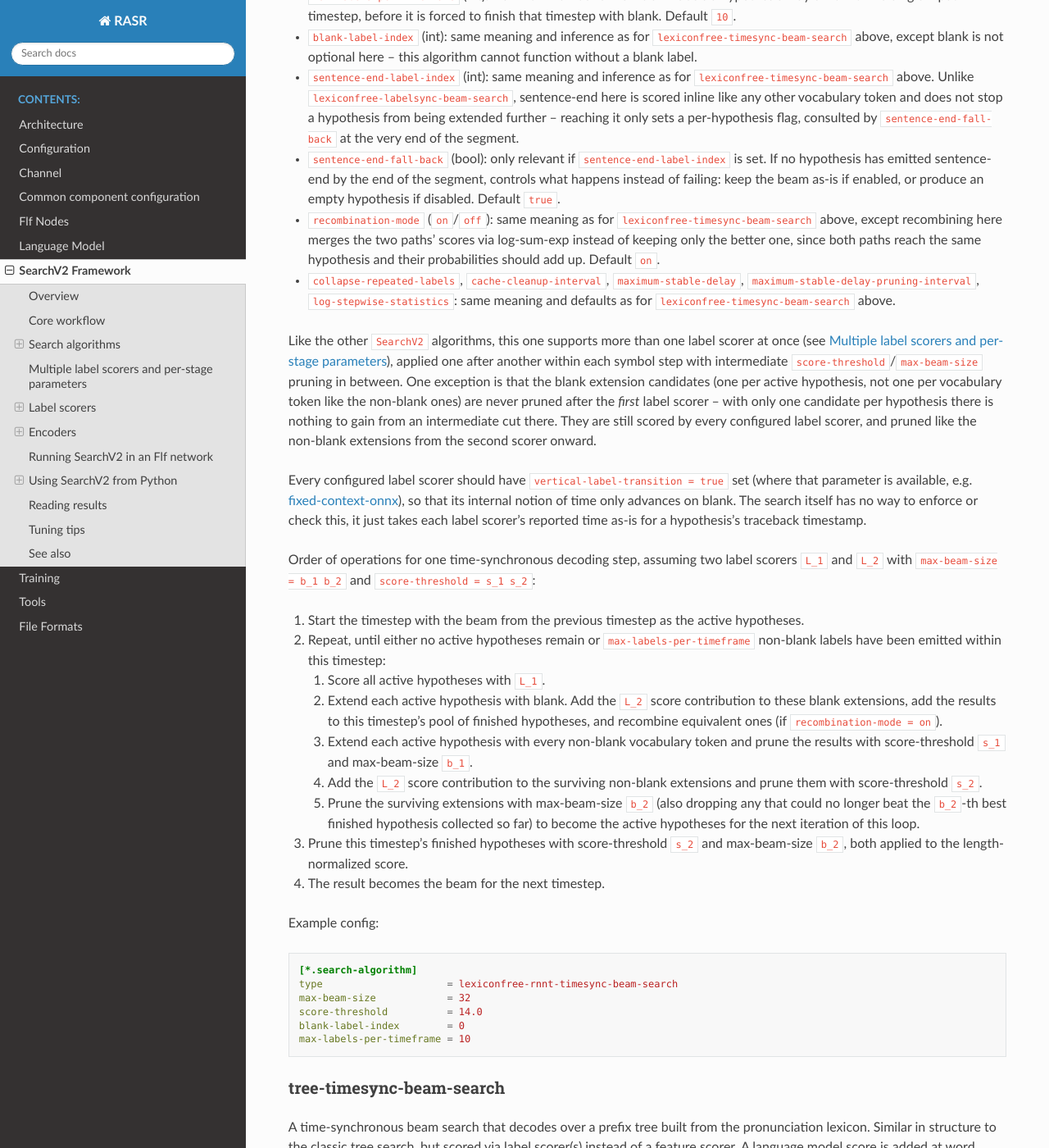
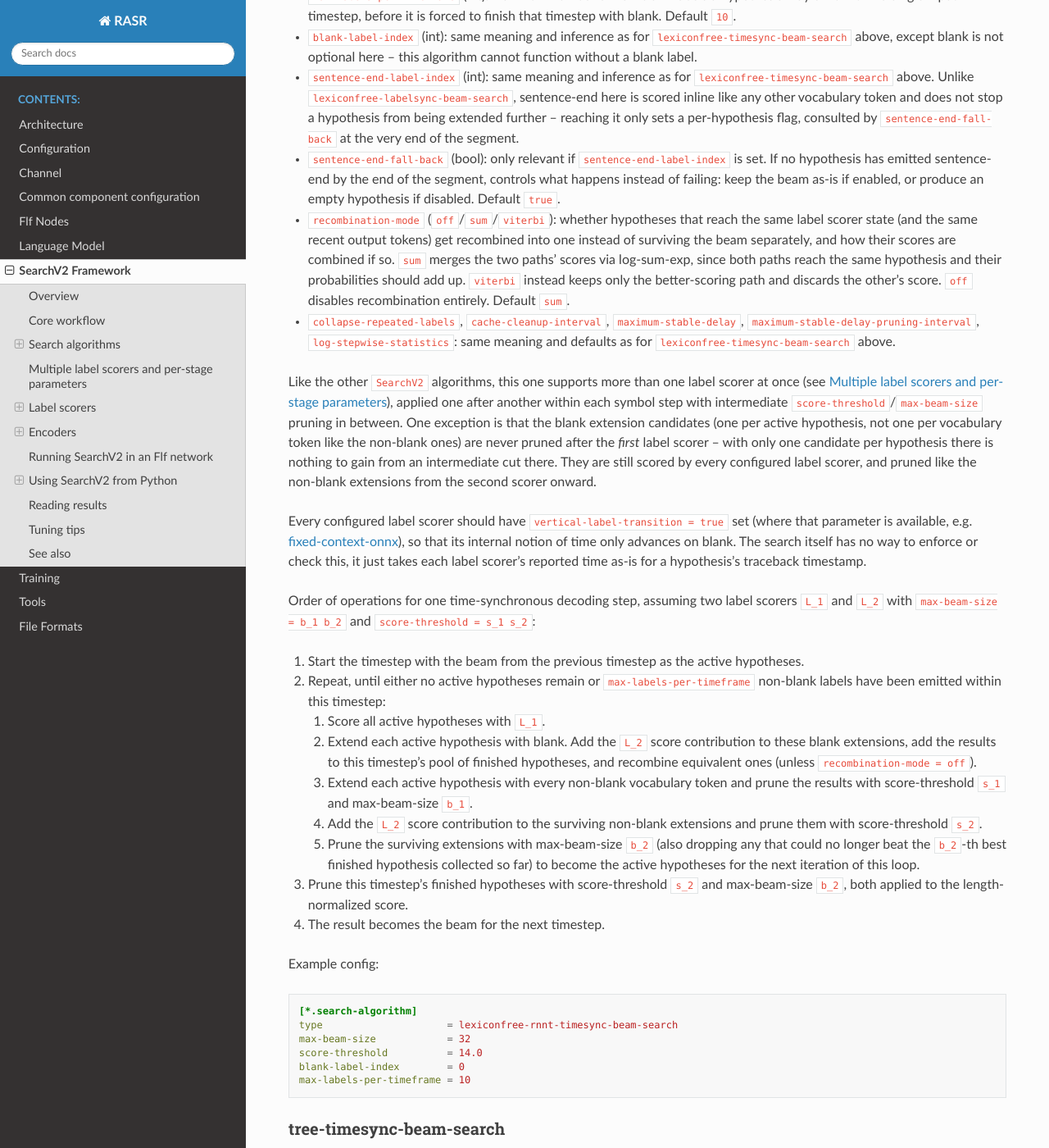
Before and after one commit to rwth-i6/rasr, a Sphinx documentation site: the page built from doc/search_v2.rst, in a window 1280 px wide and 1400 px high, scrolled down 7808 px. Shown: the whole window at 82% size. Built offline with Sphinx 7.4.7 and the Read the Docs theme 3.1.0, drawn with Linux system fonts in a browser that asks for light colours; some of the changed text lies outside the part shown.

Commit message:
Add Viterbi recombination mode

```diff
--- a/doc/search_v2.rst
+++ b/doc/search_v2.rst
@@ -341,9 +341,11 @@ it for that timestep) or the per-timestep label limit is reached.
 * ``sentence-end-fall-back`` (bool): only relevant if ``sentence-end-label-index`` is set. If no hypothesis has
   emitted sentence-end by the end of the segment, controls what happens instead of failing: keep the beam as-is
   if enabled, or produce an empty hypothesis if disabled. Default ``true``.
-* ``recombination-mode`` (``on``/``off``): same meaning as for ``lexiconfree-timesync-beam-search`` above,
-  except recombining here merges the two paths' scores via log-sum-exp instead of keeping only the better one,
-  since both paths reach the same hypothesis and their probabilities should add up. Default ``on``.
+* ``recombination-mode`` (``off``/``sum``/``viterbi``): whether hypotheses that reach the same label scorer
+  state (and the same recent output tokens) get recombined into one instead of surviving the beam separately,
+  and how their scores are combined if so. ``sum`` merges the two paths' scores via log-sum-exp, since both
+  paths reach the same hypothesis and their probabilities should add up. ``viterbi`` instead keeps only the
+  better-scoring path and discards the other's score. ``off`` disables recombination entirely. Default ``sum``.
 * ``collapse-repeated-labels``, ``cache-cleanup-interval``, ``maximum-stable-delay``,
   ``maximum-stable-delay-pruning-interval``, ``log-stepwise-statistics``: same meaning and defaults as for
   ``lexiconfree-timesync-beam-search`` above.
@@ -370,8 +372,8 @@ Order of operations for one time-synchronous decoding step, assuming two label s
 
    #. Score all active hypotheses with ``L_1``.
    #. Extend each active hypothesis with blank. Add the ``L_2`` score contribution to these blank extensions,
-      add the results to this timestep's pool of finished hypotheses, and recombine equivalent ones (if
-      ``recombination-mode = on``).
+      add the results to this timestep's pool of finished hypotheses, and recombine equivalent ones (unless
+      ``recombination-mode = off``).
    #. Extend each active hypothesis with every non-blank vocabulary token and prune the results with
       score-threshold ``s_1`` and max-beam-size ``b_1``.
    #. Add the ``L_2`` score contribution to the surviving non-blank extensions and prune them with
@@ -1379,7 +1381,7 @@ Tuning tips
 * For low-latency streaming use cases, set ``maximum-stable-delay`` to bound how many frames of output can
   still change, at the cost of small accuracy loss versus fully offline decoding.
 * ``recombination-mode = off`` can be used to debug/compare against a search without hypothesis recombination,
-  but is normally left at its default (``on``) since recombination is "free" (it never removes the best
+  but is normally left at its default (enabled) since recombination is "free" (it never removes the best
   hypothesis for a given state) and reduces the effective beam width needed for a given accuracy.
 * When the log shows ``Number of label scorers (...) exceeds/less than number of configured max beam sizes``,
   the number of whitespace-separated values in ``max-beam-size`` does not match ``num-label-scorers`` -- see
```
Also changed, not shown: 2 other files.
